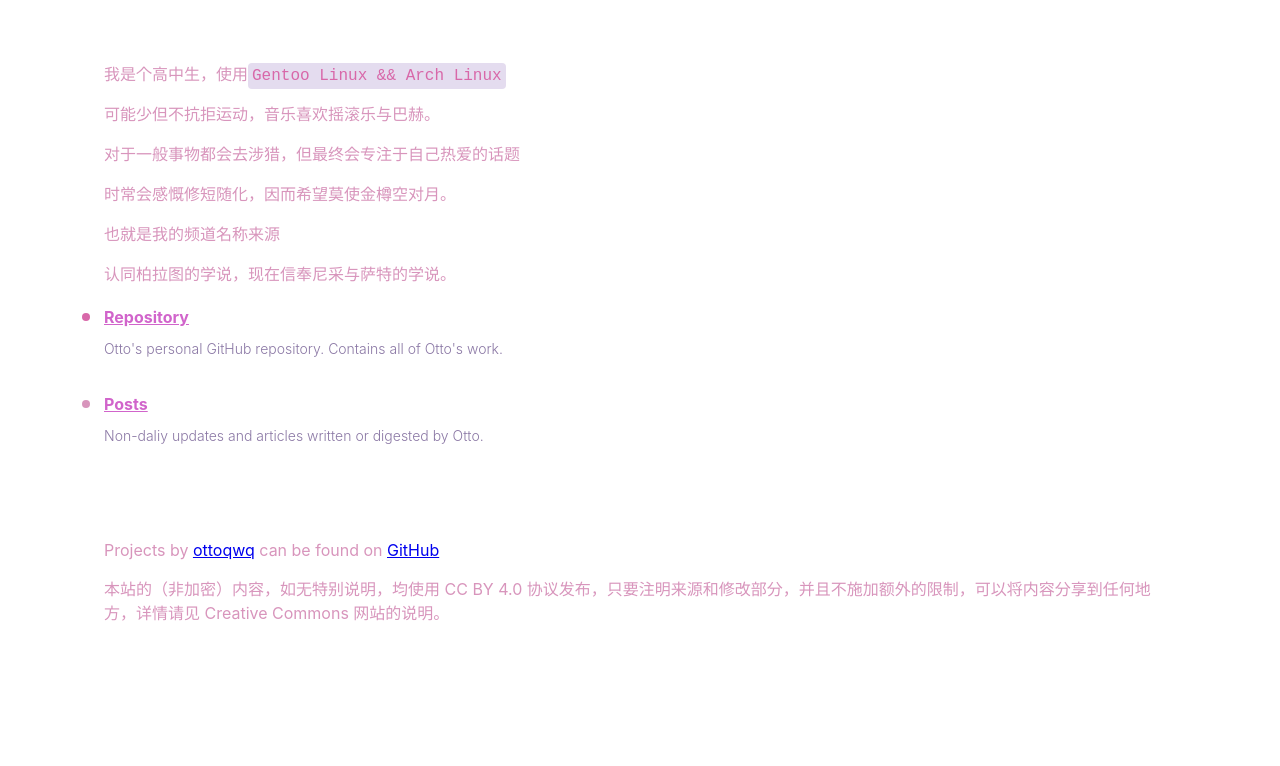
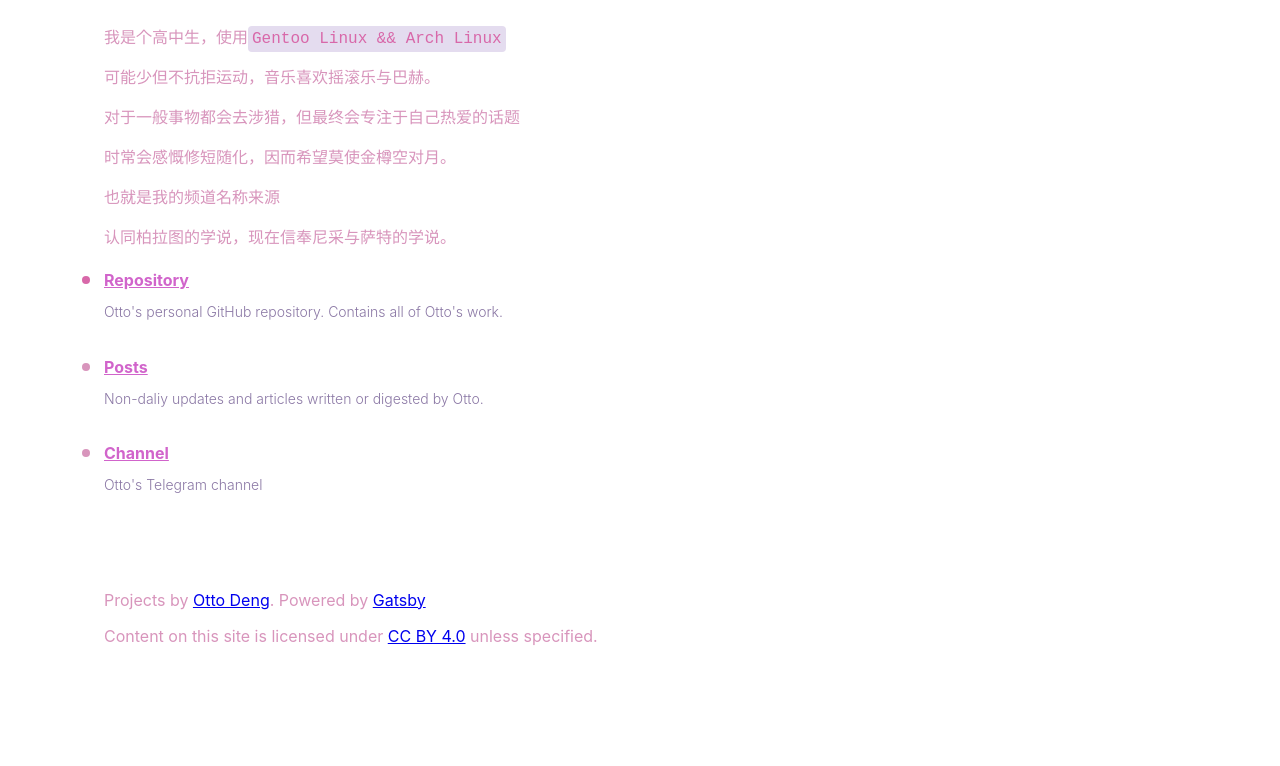
Before and after one commit to OthoDeng/OthoDeng.github.io, a Gatsby site: page / in a window 1280 px wide. Shown: the part 325-1091 px from the top of the page. Before the commit the page ends 1069 px from the top, so only its background shows below. Built offline with nearby package versions, Linux system fonts and the light colour scheme; Gatsby itself is replaced by a stand-in of ours.

Commit message:
updated cache files

```diff
--- a/src/pages/index.js
+++ b/src/pages/index.js
@@ -10,9 +10,11 @@ const headingStyles = {
   marginTop: 0,
   marginBottom: 64,
   maxWidth: 320,
+  fontSize: "2rem",
 };
 const headingAccentStyles = {
   color: "#d868a9",
+  fontSize: "1rem",
 };
 const paragraphStyles = {
   marginBottom: 48,
@@ -56,12 +58,6 @@ const descriptionStyle = {
   lineHeight: 1.25,
 };
 
-const docLink = {
-  text: "Documentation",
-  url: "https://www.gatsbyjs.com/docs/",
-  color: "#dfffdb",
-};
-
 const badgeStyle = {
   color: "#d868a9",
   backgroundColor: "#e4dcef",
@@ -89,16 +85,21 @@ const links = [
   },
   {
     text: "Posts",
-    url: "https://github.com/ottoqwq/posts",
-    description:
-      "Non-daliy updates and articles written or digested by Otto.",
-  }
+    url: "ottoqwq.me/posts",
+    description: "Non-daliy updates and articles written or digested by Otto.",
+  },
+  {
+    text: "Channel",
+    url: "t.me/otttos_daily",
+    description: "Otto's Telegram channel",
+  },
 ];
 
 // markup
 const IndexPage = () => {
   return (
     <main style={pageStyles}>
+      <title>Otto's Blog | OttoDeng</title>
       <h1 style={headingStyles}>
         Otto's Blog
         <br />
@@ -107,7 +108,10 @@ const IndexPage = () => {
         </span>
       </h1>
       <h3 style={headingStyles}>About Me</h3>
-      <p>我是个高中生，使用<code style={codeStyles}>Gentoo Linux && Arch Linux</code></p>
+      <p>
+        我是个高中生，使用
+        <code style={codeStyles}>Gentoo Linux && Arch Linux</code>
+      </p>
       <p>可能少但不抗拒运动，音乐喜欢摇滚乐与巴赫。</p>
       <p>对于一般事物都会去涉猎，但最终会专注于自己热爱的话题</p>
       <p>时常会感慨修短随化，因而希望莫使金樽空对月。</p>
@@ -129,12 +133,15 @@ const IndexPage = () => {
         ))}
       </ul>
       <footer>
-            <p>Projects by <a href="https://github.com/ottoqwq">ottoqwq</a> can be found on <a href="https://github.com/ottoqwq/ottoqwq.github.io">GitHub</a></p>
-              <p>
-        本站的（非加密）内容，如无特别说明，均使用 CC BY 4.0
-        协议发布，只要注明来源和修改部分，并且不施加额外的限制，可以将内容分享到任何地方，详情请见
-        Creative Commons 网站的说明。
-      </p>
+        <p>
+          Projects by <a href="https://github.com/ottoqwq"> Otto Deng</a>.
+          Powered by <a href="https://www.gatsbyjs.com/">Gatsby</a>
+        </p>
+        <p>
+          Content on this site is licensed under{" "}
+          <a href="https://creativecommons.org/licenses/by/4.0/">CC BY 4.0</a>{" "}
+          unless specified.
+        </p>
       </footer>
     </main>
   );
```
